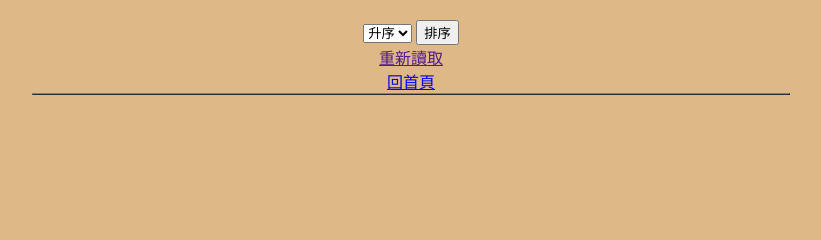
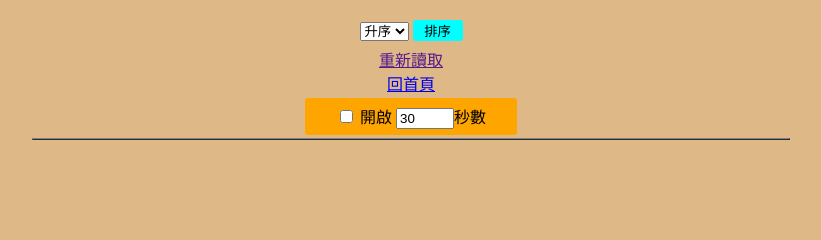
Before and after one commit to lmc0521/lcc_flask_practice, a Flask app: template templates/pm25.html in a window 1280 px wide. Shown: the part 115-355 px from the top of the page, without its empty margins (229-1050 px from the left). Run offline with Flask 3, Linux system fonts and the light colour scheme; the template is opened without the code that fills it, so the values that code supplies are empty.

Commit message:
完成定時取，但無法取消

```diff
--- a/templates/pm25.html
+++ b/templates/pm25.html
@@ -34,6 +34,29 @@
                 width: 90%;
             }
         }
+
+        #reload-sec {
+            width: 50px;
+        }
+
+        .panel1 {
+            width: 200px;
+            margin: 3px auto;
+            background-color: orange;
+            padding: 6px;
+            border-radius: 3px;
+        }
+
+        .button-style {
+            background-color: aqua;
+            border: 0;
+            width: 50px;
+            border-radius: 3px;
+        }
+
+        form {
+            margin: 6px 0px;
+        }
     </style>
 
 </head>
@@ -47,11 +70,17 @@
             <option value="true">升序</option>
             <option value="false">降序</option>
         </select>
-        <button type="submit">排序</button>
+        <button class="button-style" type="submit">排序</button>
     </form>
     <a href="">重新讀取</a>
     <br>
     <a href="/">回首頁</a>
+
+    <div class="panel1">
+        <input type="checkbox" name="" id="check-reload">
+        開啟
+        <input type="number" name="" id="reload-sec">秒數
+    </div>
     <table border="1">
         <thead>
             <tr>
@@ -75,7 +104,46 @@
 
     <!-- {{data['columns']}}
     {{data['values']}} -->
+    <script>
 
+        const checkReload = document.querySelector("#check-reload");
+        const reloadSecond = document.querySelector("#reload-sec");
+        const delaySecond = 30;
+        reloadSecond.value = delaySecond;
+
+        console.log(checkReload, reloadSecond);
+
+
+        window.onload = function () {
+            //讀取
+            checkReload.checked = localStorage.getItem("CheckReload") ? true : false;
+            reloadSecond.value = localStorage.getItem("ReloadSecond") ? localStorage.getItem("ReloadSecond") : delaySecond;
+
+            SetUpdateInterval();
+        };
+
+
+        checkReload.addEventListener("change", () => {
+            //儲存
+            console.log(checkReload.checked, reloadSecond.value);
+
+            localStorage.setItem('CheckReload', checkReload.checked)
+            localStorage.setItem('ReloadSecond', reloadSecond.value)
+
+            SetUpdateInterval();
+        });
+
+        function SetUpdateInterval() {
+            if (checkReload.checked) {
+                console.log("start reload!")
+                setInterval(() => {
+                    window.location.reload();
+                }, Number(reloadSecond.value * 1000));
+            }
+        }
+
+
+    </script>
 </body>
 
 </html>
```
